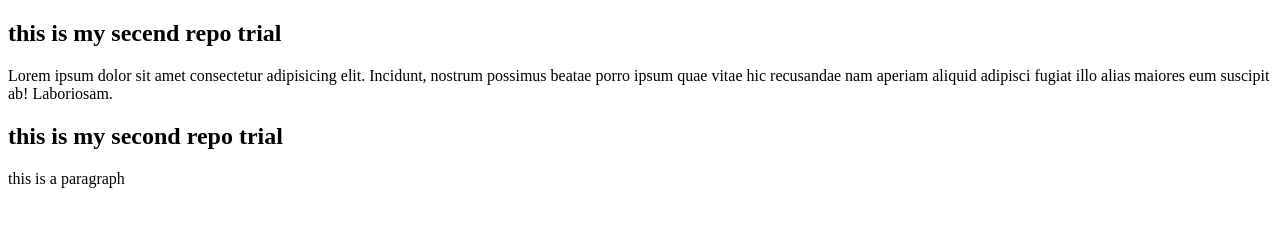
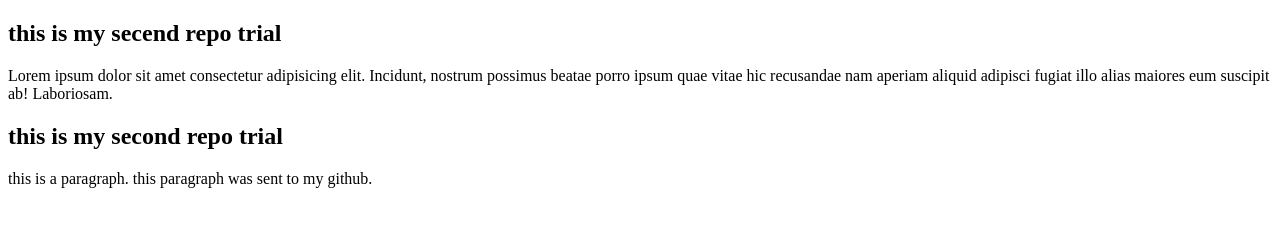
Before and after one commit to actallysadiq/sec-repo, a plain HTML site: page index.html in a window 1280 px wide. Drawn offline with Linux system fonts and the light colour scheme.

Commit message:
new para

```diff
--- a/index.html
+++ b/index.html
@@ -10,6 +10,6 @@
     <h2>this is my secend repo trial</h2>
     Lorem ipsum dolor sit amet consectetur adipisicing elit. Incidunt, nostrum possimus beatae porro ipsum quae vitae hic recusandae nam aperiam aliquid adipisci fugiat illo alias maiores eum suscipit ab! Laboriosam.
 <h2>this is my second repo trial</h2>
-<p>this is a paragraph</p>
+<p>this is a paragraph. this paragraph was sent to my github.</p>
 </body>
 </html>
```
